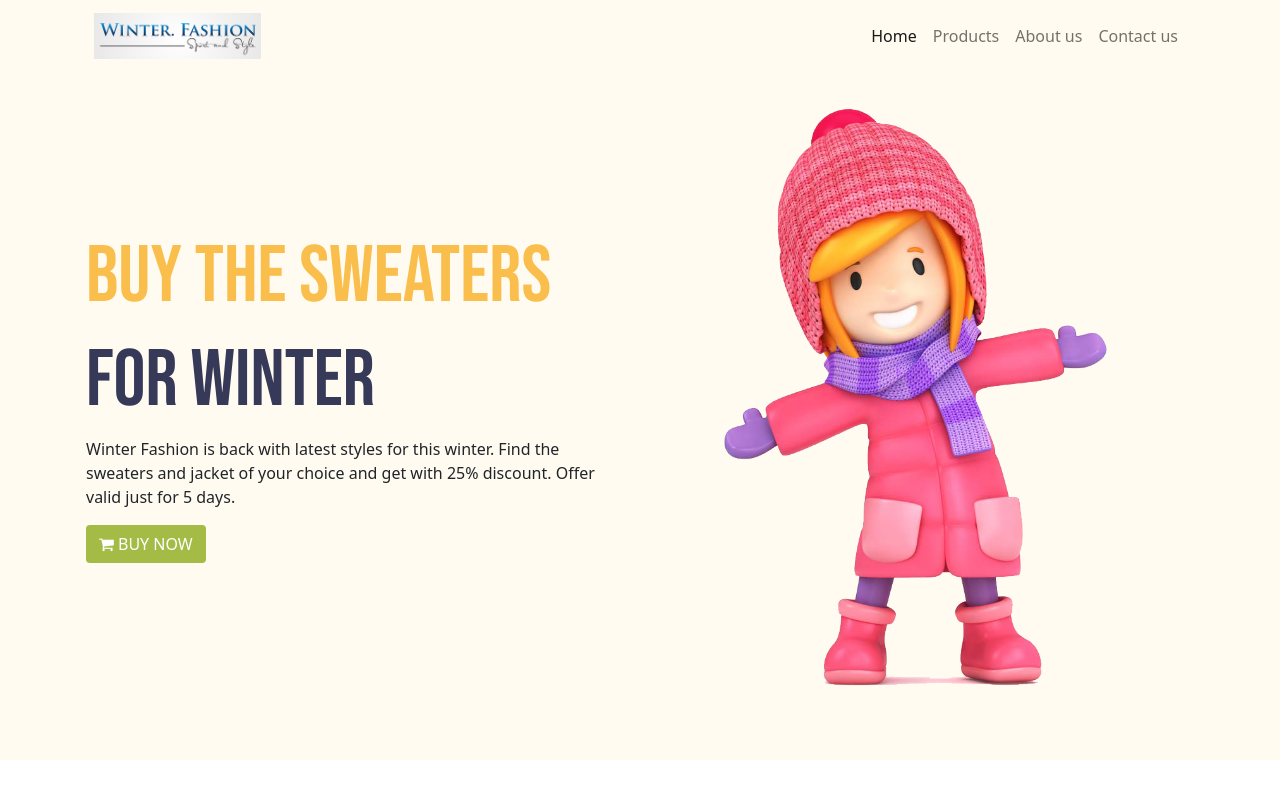
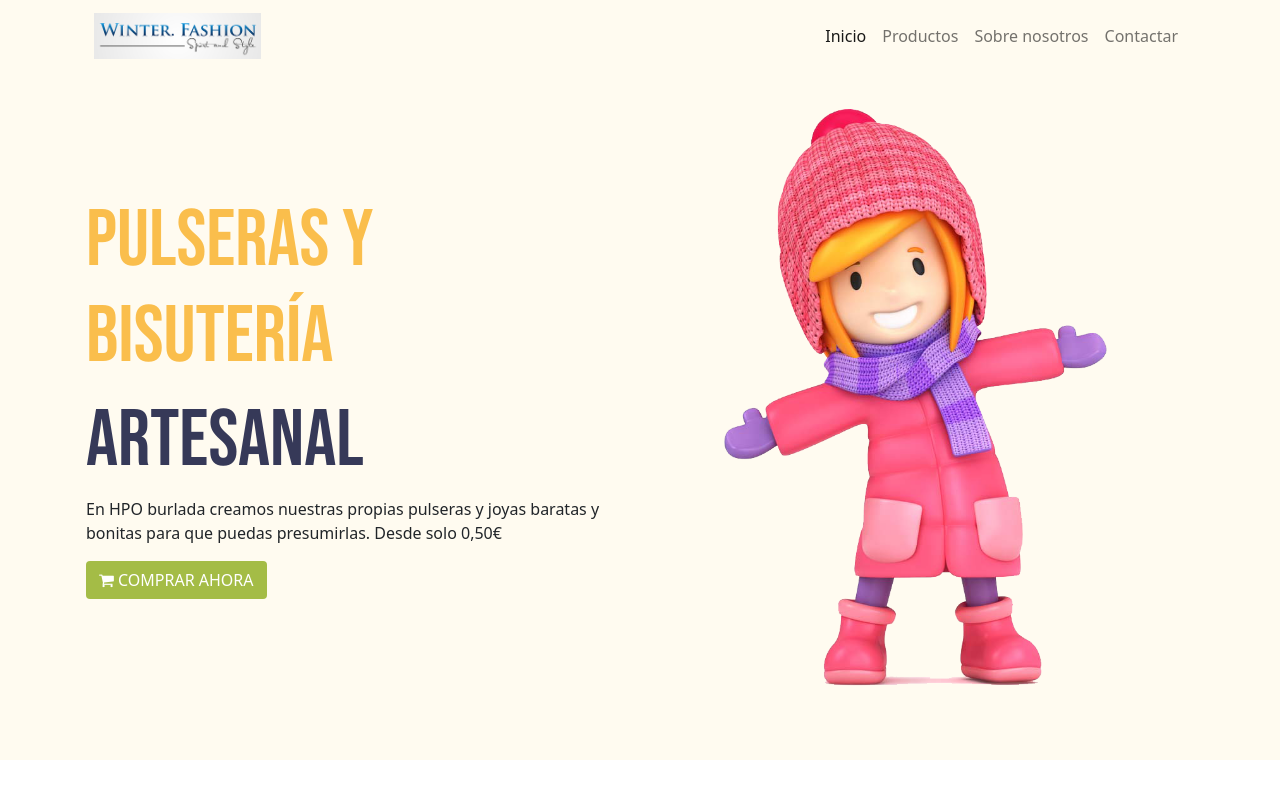
Before and after one commit to cocacolalandia/web, a website: page index.html in a window 1280 px wide. Shown: the top 800 px of the page. Drawn offline with Linux system fonts and the light colour scheme.

Commit message:
Update index.html

```diff
--- a/index.html
+++ b/index.html
@@ -3,7 +3,7 @@
   <head>
     <meta charset="UTF-8" />
     <meta name="viewport" content="width=device-width, initial-scale=1.0" />
-    <title>Winter Fashion</title>
+    <title>HPO Burlada | Bisutería Artesanal</title>
     <link rel="stylesheet" href="css/bootstrap.min.css" />
     <link rel="stylesheet" href="css/style.css" />
     <link rel="preconnect" href="https://fonts.gstatic.com" />
@@ -36,7 +36,7 @@
               data-bs-target="#navbarNav"
               aria-controls="navbarNav"
               aria-expanded="false"
-              aria-label="Toggle navigation"
+              aria-label="Cambiar navegación"
             >
               <span class="navbar-toggler-icon"></span>
             </button>
@@ -47,17 +47,17 @@
               <ul class="navbar-nav">
                 <li class="nav-item">
                   <a class="nav-link active" aria-current="page" href="#"
-                    >Home</a
+                    >Inicio</a
                   >
                 </li>
                 <li class="nav-item">
-                  <a class="nav-link" href="#products">Products</a>
+                  <a class="nav-link" href="#products">Productos</a>
                 </li>
                 <li class="nav-item">
-                  <a class="nav-link" href="#about-us">About us</a>
+                  <a class="nav-link" href="#about-us">Sobre nosotros</a>
                 </li>
                 <li class="nav-item">
-                  <a class="nav-link" href="#contact-us">Contact us</a>
+                  <a class="nav-link" href="#contact-us">Contactar</a>
                 </li>
               </ul>
             </div>
@@ -72,15 +72,13 @@
         <div class="pt-2 pb-5 container">
           <div class="row d-flex align-items-center">
             <div class="col-md-6 px-3">
-              <h1 id="text-style">Buy the Sweaters</h1>
-              <h1 class="text-style2">for Winter</h1>
+              <h1 id="text-style">Pulseras y bisutería</h1>
+              <h1 class="text-style2">artesanal</h1>
               <p>
-                Winter Fashion is back with latest styles for this winter. Find
-                the sweaters and jacket of your choice and get with 25%
-                discount. Offer valid just for 5 days.
+                En HPO burlada creamos nuestras propias pulseras y joyas baratas y bonitas para que puedas presumirlas. Desde solo 0,50€
               </p>
-              <button type="button" class="btn penguin-btn">
-                <i class="fa fa-shopping-cart"></i> BUY NOW
+              <button href="https://tienda.hpoburlada.es" type="button" class="btn penguin-btn">
+                <i class="fa fa-shopping-cart"></i> COMPRAR AHORA
               </button>
             </div>
             <div class="col-md-6 how-img px-5">
```
